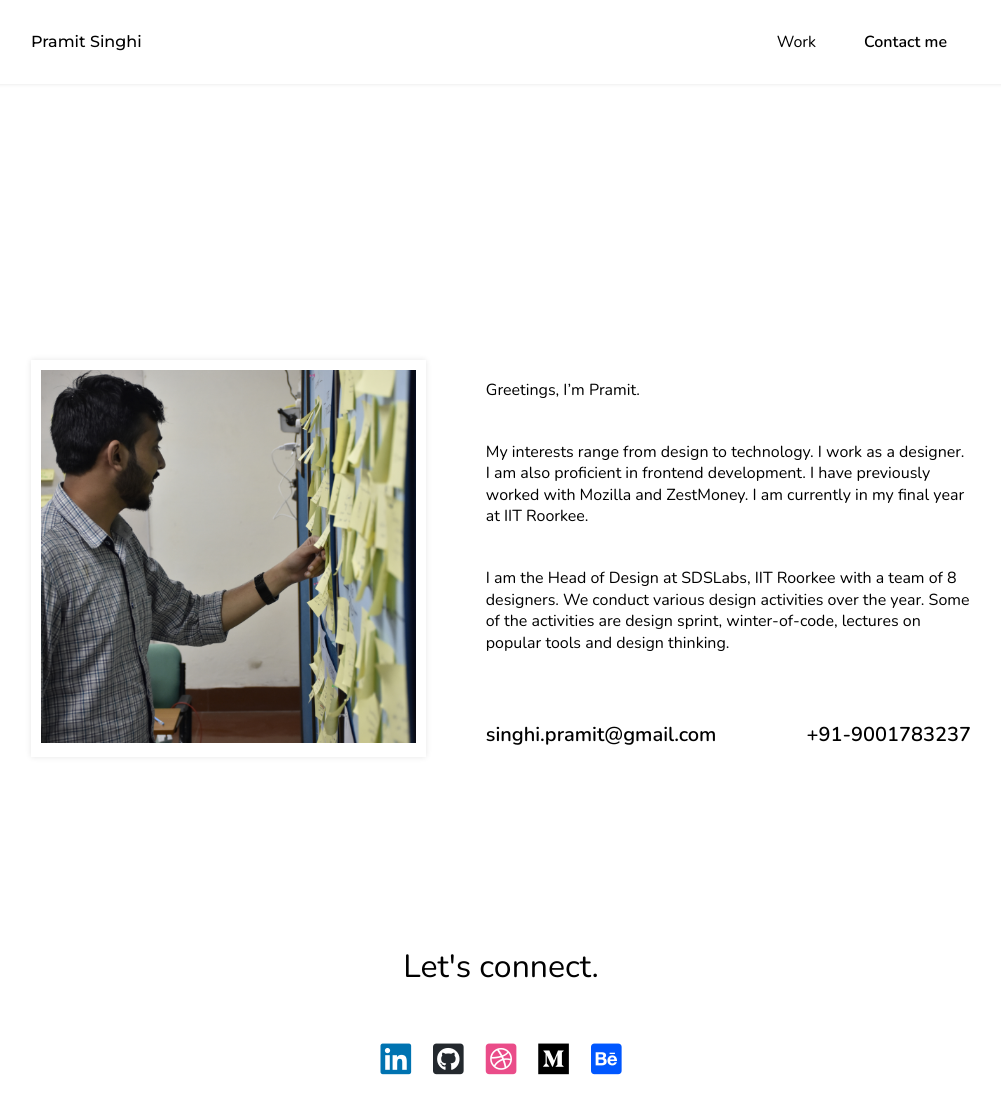
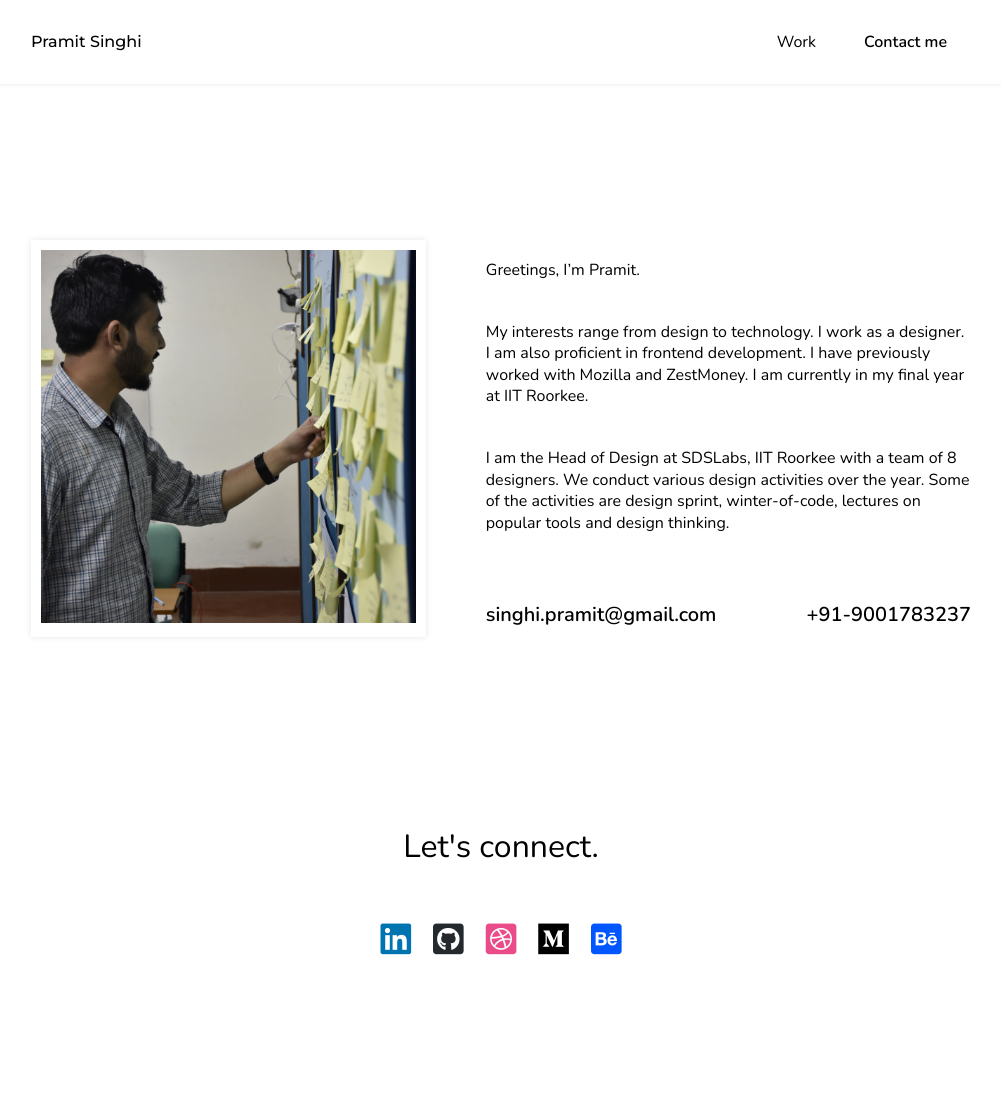
Before and after one commit to shkamaru/shkamaru.github.io, a Jekyll site: the page built from contact.html, in a window 1280 px wide and 1141 px high. Shown: the top 1114 px of the window, without its empty margins (139-1140 px from the left). Built offline with Jekyll 4.4.1, drawn with Linux system fonts in a browser that asks for light colours; nearby versions of some CDN libraries.

Commit message:
Fix padding for contact page

```diff
--- a/assets/css/partials/_elements.scss
+++ b/assets/css/partials/_elements.scss
@@ -178,7 +178,7 @@
 
 
 .contact-wrapper {
-    margin-top: 20rem;
+    margin-top: 8rem;
     position: relative;
 }
 
```
